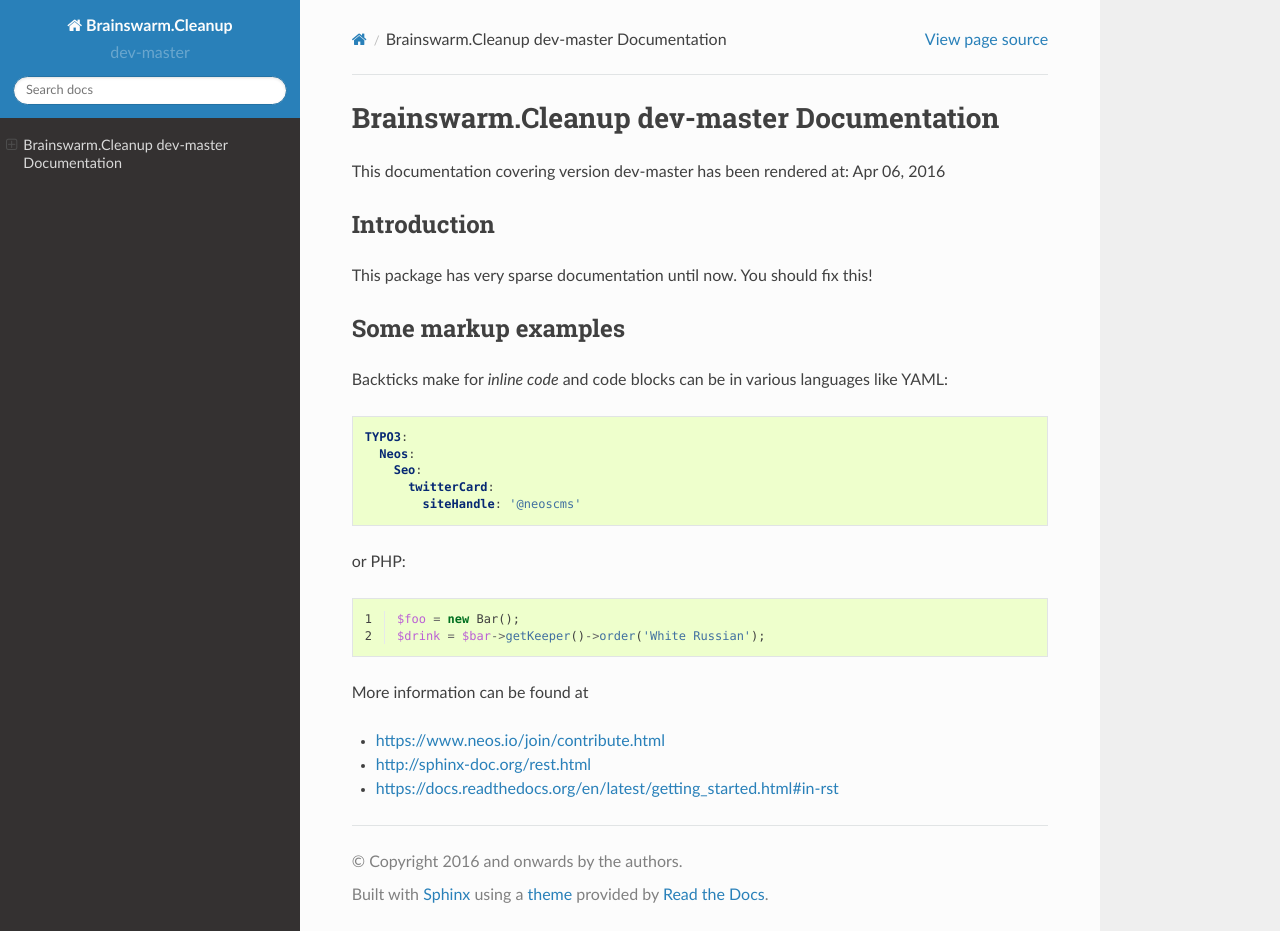
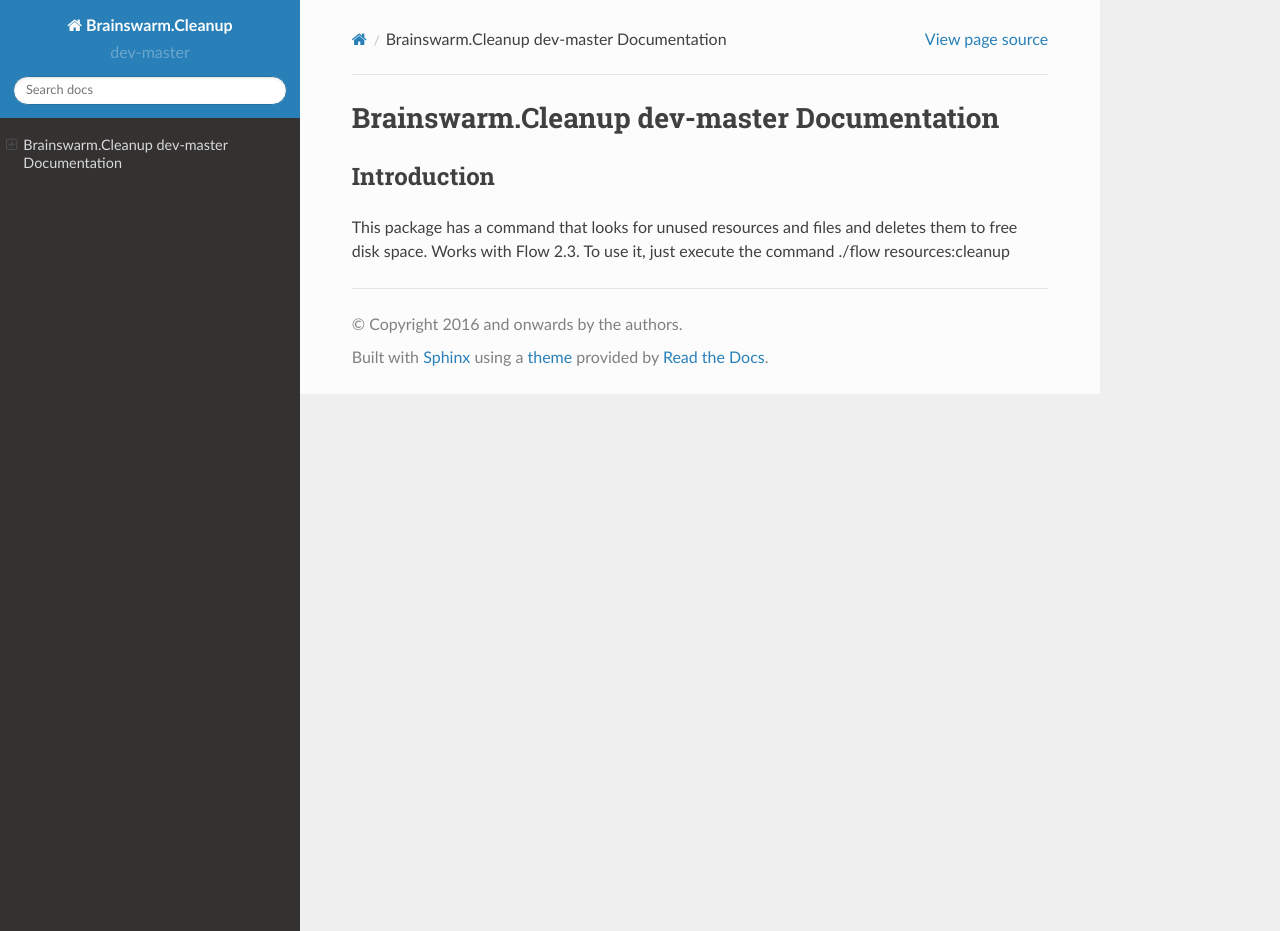
Before and after one commit to DavidSporer/Brainswarm.Cleanup, a Sphinx documentation site: the page built from Documentation/index.rst, in a window 1280 px wide and 931 px high. Built offline with Sphinx 7.4.7 and the Read the Docs theme 2.0.0, drawn with Linux system fonts in a browser that asks for light colours.

Commit message:
[TASK] Updated composer.json and documentation.

```diff
--- a/Documentation/index.rst
+++ b/Documentation/index.rst
@@ -1,36 +1,9 @@
 Brainswarm.Cleanup |version| Documentation
 ==================================================================================================
 
-This documentation covering version |release| has been rendered at: |today|
 
 Introduction
 ------------
 
-This package has very sparse documentation until now. You should fix this!
-
-Some markup examples
---------------------
-
-Backticks make for `inline code` and code blocks can be in various languages like YAML:
-
-.. code-block:: yaml
-
-  TYPO3:
-    Neos:
-      Seo:
-        twitterCard:
-          siteHandle: '@neoscms'
-
-or PHP:
-
-.. code-block:: php
-  :linenos:
-
-  $foo = new Bar();
-  $drink = $bar->getKeeper()->order('White Russian');
-
-More information can be found at
-
-* https://www.neos.io/join/contribute.html
-* http://sphinx-doc.org/rest.html
-* https://docs.readthedocs.org/en/latest/getting_started.html#in-rst
+This package has a command that looks for unused resources and files and deletes them to free disk space. Works with Flow 2.3.
+To use it, just execute the command ./flow resources:cleanup
--- a/composer.json
+++ b/composer.json
@@ -1,7 +1,7 @@
 {
     "name": "brainswarm/cleanup",
     "type": "typo3-flow-package",
-    "description": "Add description here",
+    "description": "This package looks for unused resources and deletes them on disc. It does that via a command controller.",
     "require": {
         "typo3/flow": "*"
     },
```
